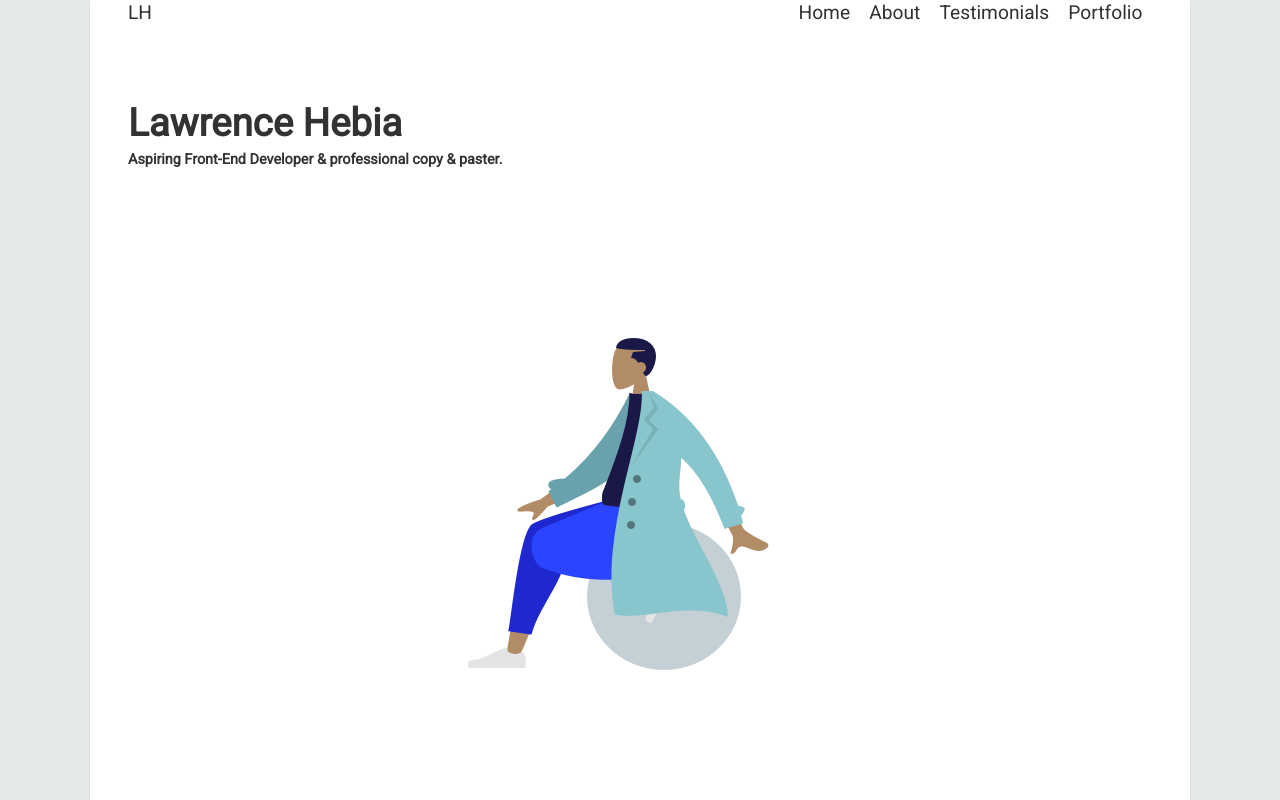
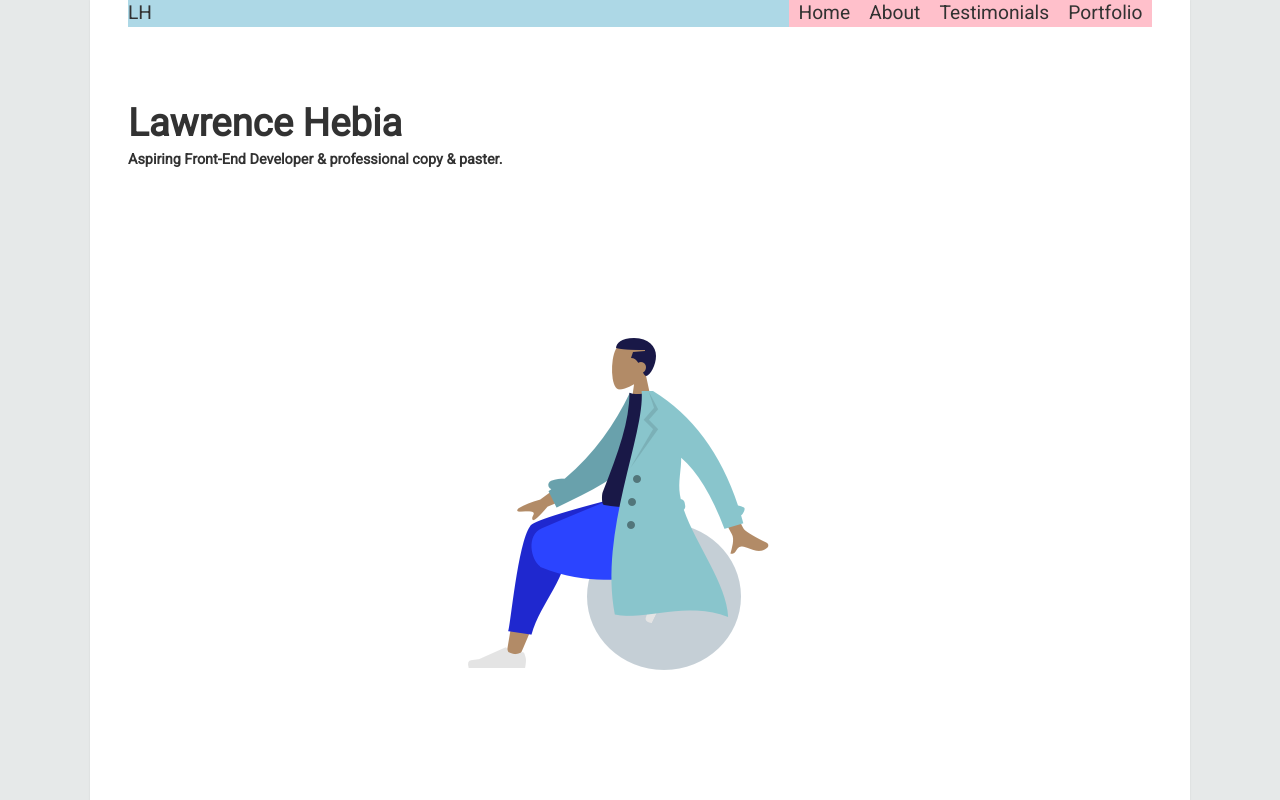
Before and after one commit to mokutsu/Final-Project, a plain HTML site: page index.html in a window 1280 px wide. Shown: the top 800 px of the page. Drawn offline with Linux system fonts and the light colour scheme.

Commit message:
[MO] Add suggestions for changes.  Add tag for viewport sizing in head, and css for responsive layout for nav bar.

```diff
--- a/CSS/main.css
+++ b/CSS/main.css
@@ -134,6 +134,40 @@ img {
     padding-right: 0.5em;
 }
 
+/* small screen nav */
+.hamburger-icon {
+    /* display: inline-block; */
+    grid-column: -1;
+}
+.top-nav {
+    background: lightblue;
+    height: unset;
+}
+.nav-menu {
+    /* position: fixed; */
+    grid-row: 2;
+    grid-column: 1 / 5;
+    display: grid;
+    flex-direction: column;
+    background-color: pink;
+    width: 100%;
+}
+/* bigger screen nav  */
+@media only screen and (min-width: 600px) {
+    .logo {
+        grid-row: 1;
+        grid-column: 1;
+    }
+    .hamburger-icon {
+        display: none;
+    }
+    .nav-menu {
+        display: inline-block;
+        grid-row: 1;
+        grid-column: 4;
+    }
+}
+
 @media only screen and (min-width: 1024px) {
 
     .grid-wrapper {
--- a/index.html
+++ b/index.html
@@ -1,18 +1,20 @@
 <!DOCTYPE html>
-<html>
+<html lang="en">
     <head>
         <meta charset="utf-8"/>
         <link rel="stylesheet" href="CSS/main.css"/>
         <link href="https://fonts.googleapis.com/css?family=Roboto" rel="stylesheet">
+        <meta name="viewport" content="width=device-width, initial-scale=1">
         <title>Lawrnece Hebia | Front-End Developer</title>
     </head>
 
     <body>
         <div class="main">
+<!-- I think you mentioned doing a hamburger menu here for smaller screens!  I've added some comments below for how to do that! -->
 
             <nav class="top-nav">
-                <div>LH</div>
-                <div></div>
+                <div class='logo'>LH</div>
+                <div class="hamburger-icon">ICON</div>
                 <ul class="nav-menu nav-to-the-right">
                     <li class="side-pads">Home</li>
                     <li class="side-pads">About</li>
```
